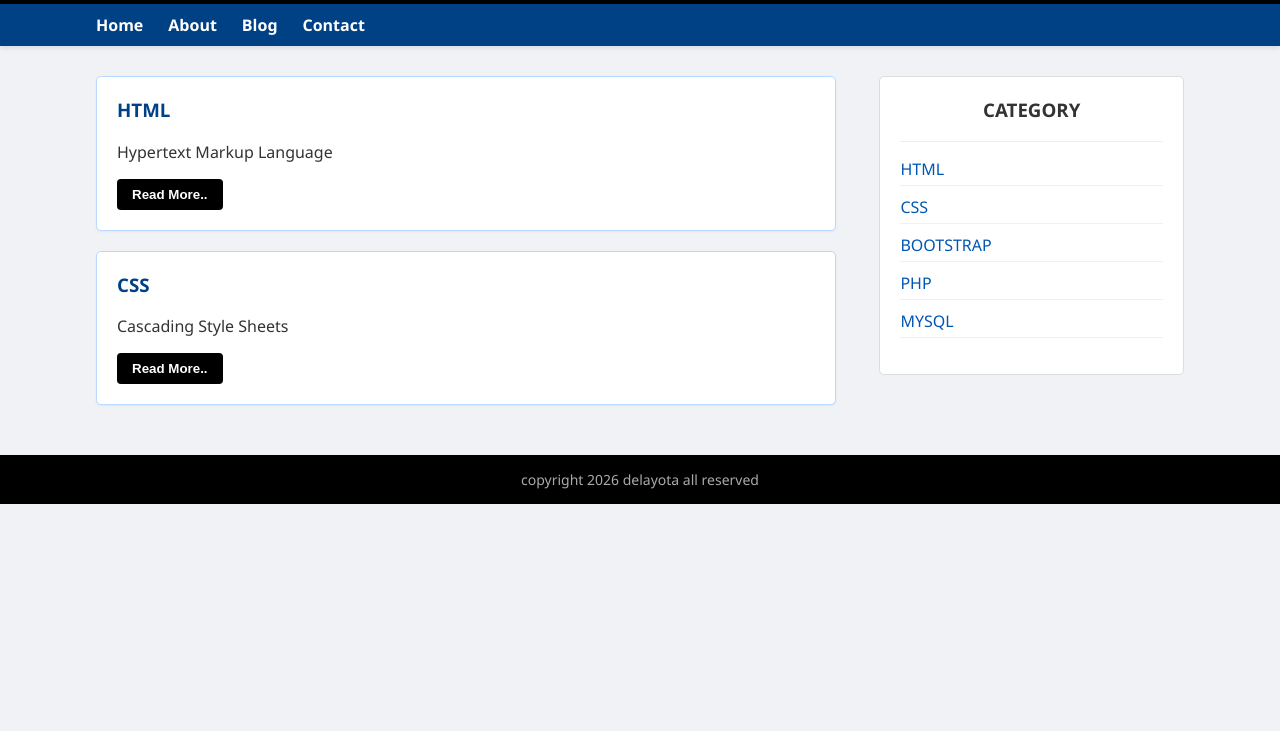
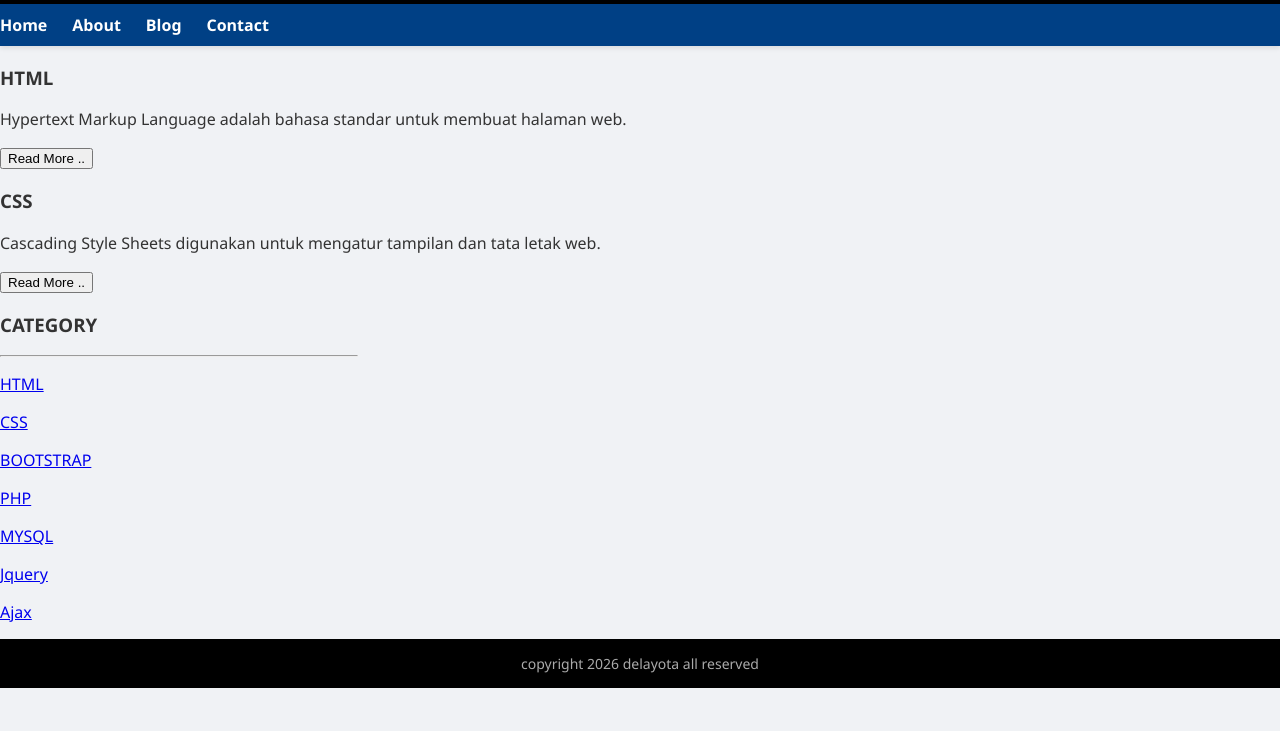
Before and after one commit to zsyarifuddin519-svg/the-inspirator, a plain HTML site: page index.html in a window 1280 px wide. Shown: the part 69-800 px from the top of the page. Drawn offline with Linux system fonts and the light colour scheme.

Commit message:
Update index.html

```diff
--- a/index.html
+++ b/index.html
@@ -2,20 +2,19 @@
 <html lang="en">
 <head>
     <meta charset="UTF-8">
-    <meta name="viewport" content="width=device-width, initial-scale=1.0">
-    <title>Focus</title>
+    <title>ZAIN SANG INSPIRATOR</title>
     <link rel="stylesheet" href="style.css">
 </head>
 <body>
 
     <div class="header">
-        <div class="container">
+        <div class="jarak">
             <h2>ZAIN SANG INSPIRATOR</h2>
         </div>
     </div>
 
     <div class="menu">
-        <div class="container">
+        <div class="jarak">
             <ul>
                 <li><a href="index.html">Home</a></li>
                 <li><a href="about.html">About</a></li>
@@ -25,40 +24,46 @@
         </div>
     </div>
 
-    <div class="main-content container">
+    <div class="content">
+        <div class="jarak main-flex">
 
             <div class="kiri">
-            <div class="artikel-box">
+                <div class="border">
+                    <div class="jarak">
                         <h3>HTML</h3>
-                <p>Hypertext Markup Language</p>
-                <button class="btn-selengkapnya">Read More..</button>
+                        <p>Hypertext Markup Language adalah bahasa standar untuk membuat halaman web.</p>
+                        <button class="btn">Read More ..</button>
+                    </div>
                 </div>
 
-            <div class="artikel-box">
+                <div class="border">
+                    <div class="jarak">
                         <h3>CSS</h3>
-                <p>Cascading Style Sheets</p>
-                <button class="btn-selengkapnya">Read More..</button>
+                        <p>Cascading Style Sheets digunakan untuk mengatur tampilan dan tata letak web.</p>
+                        <button class="btn">Read More ..</button>
+                    </div>
                 </div>
             </div>
 
             <div class="kanan">
-            <div class="sidebar-box">
+                <div class="jarak">
                     <h3>CATEGORY</h3>
                     <hr/>
-                <ul>
-                    <li><a href="#">HTML</a></li>
-                    <li><a href="#">CSS</a></li>
-                    <li><a href="#">BOOTSTRAP</a></li>
-                    <li><a href="#">PHP</a></li>
-                    <li><a href="#">MYSQL</a></li>
-                </ul>
+                    <p><a href="#" class="undecor">HTML</a></p>
+                    <p><a href="#" class="undecor">CSS</a></p>
+                    <p><a href="#" class="undecor">BOOTSTRAP</a></p>
+                    <p><a href="#" class="undecor">PHP</a></p>
+                    <p><a href="#" class="undecor">MYSQL</a></p>
+                    <p><a href="#" class="undecor">Jquery</a></p>
+                    <p><a href="#" class="undecor">Ajax</a></p>
                 </div>
             </div>
 
         </div>
+    </div>
 
     <div class="footer">
-        <div class="container">
+        <div class="jarak">
             <p>copyright 2026 delayota all reserved</p>
         </div>
     </div>
```
Lines whose indentation alone changed are shown as unchanged.
